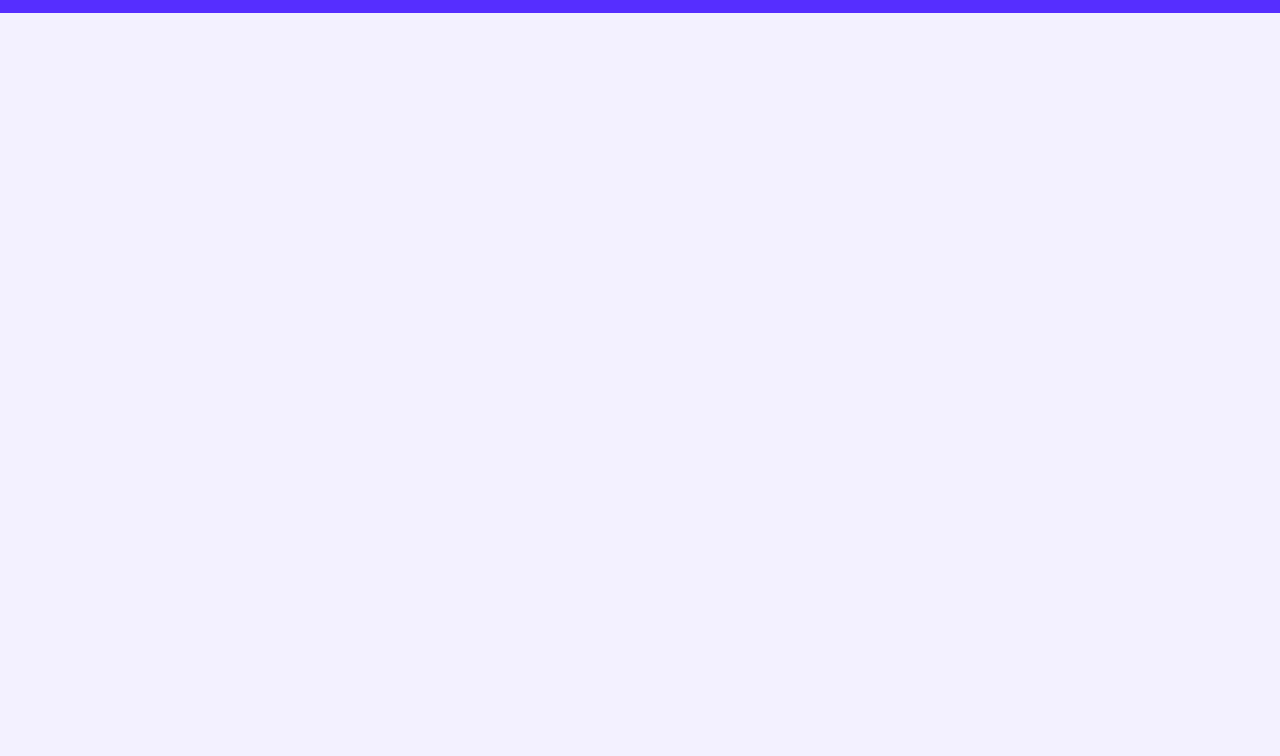
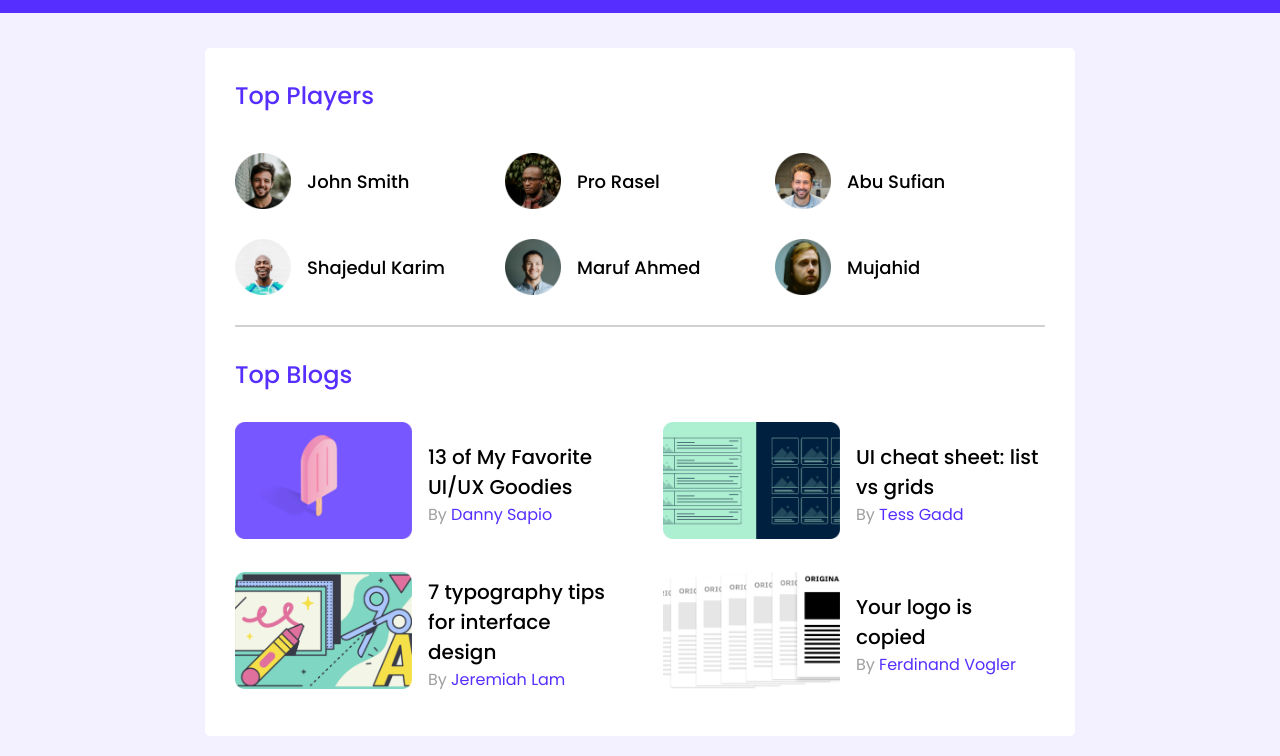
Before and after one commit to roufhasan/leader-board-css3, a plain HTML site: page index.html in a window 1280 px wide. Shown: the part 79-835 px from the top of the page. Before the commit the page ends 800 px from the top, so only its background shows below. Drawn offline with Linux system fonts and the light colour scheme.

Commit message:
Players & Blogs Added

```diff
--- a/index.html
+++ b/index.html
@@ -34,5 +34,87 @@
       <!-- Navbar End -->
     </header>
     <!-- Header End -->
+    <!-- Main Start -->
+    <main>
+      <!-- Players & Blogs Section Start -->
+      <section class="players-and-blogs section-center">
+        <!-- Top Players Section -->
+        <div class="top-players">
+          <h2 class="section-title">Top Players</h2>
+          <div class="players">
+            <div class="player">
+              <img src="./images/players/player-1.png" alt="" />
+              <h3 class="player-name">John Smith</h3>
+            </div>
+            <div class="player">
+              <img src="./images/players/player-2.png" alt="" />
+              <h3 class="player-name">Pro Rasel</h3>
+            </div>
+            <div class="player">
+              <img src="./images/players/player-3.png" alt="" />
+              <h3 class="player-name">Abu Sufian</h3>
+            </div>
+            <div class="player">
+              <img src="./images/players/player-4.png" alt="" />
+              <h3 class="player-name">Shajedul Karim</h3>
+            </div>
+            <div class="player">
+              <img src="./images/players/player-5.png" alt="" />
+              <h3 class="player-name">Maruf Ahmed</h3>
+            </div>
+            <div class="player">
+              <img src="./images/players/player-6.png" alt="" />
+              <h3 class="player-name">Mujahid</h3>
+            </div>
+          </div>
+        </div>
+        <hr />
+        <!-- Top Blogs Section -->
+        <div class="top-blogs">
+          <h2 class="section-title">Top Blogs</h2>
+          <div class="blogs">
+            <div class="blog">
+              <div class="blog-thumbnail">
+                <img src="./images/blogs/blog-1.png" alt="" />
+              </div>
+              <div class="blog-info">
+                <h3 class="blog-title">13 of My Favorite UI/UX Goodies</h3>
+                <p class="blog-author">By <a href="#">Danny Sapio</a></p>
+              </div>
+            </div>
+            <div class="blog">
+              <div class="blog-thumbnail">
+                <img src="./images/blogs/blog-2.png" alt="" />
+              </div>
+              <div class="blog-info">
+                <h3 class="blog-title">UI cheat sheet: list vs grids</h3>
+                <p class="blog-author">By <a href="#">Tess Gadd</a></p>
+              </div>
+            </div>
+            <div class="blog">
+              <div class="blog-thumbnail">
+                <img src="./images/blogs/blog-3.png" alt="" />
+              </div>
+              <div class="blog-info">
+                <h3 class="blog-title">
+                  7 typography tips for interface design
+                </h3>
+                <p class="blog-author">By <a href="#">Jeremiah Lam</a></p>
+              </div>
+            </div>
+            <div class="blog">
+              <div class="blog-thumbnail">
+                <img src="./images/blogs/blog-4.png" alt="" />
+              </div>
+              <div class="blog-info">
+                <h3 class="blog-title">Your logo is copied</h3>
+                <p class="blog-author">By <a href="#">Ferdinand Vogler</a></p>
+              </div>
+            </div>
+          </div>
+        </div>
+      </section>
+    </main>
+    <!-- Main End -->
   </body>
 </html>
--- a/styles/style.css
+++ b/styles/style.css
@@ -46,6 +46,10 @@ ul {
   margin: 0 auto;
 }
 
+.section-title {
+  font-weight: 500;
+  color: var(--clr-primary);
+}
 /*
 ====== Header ======
 */
@@ -96,3 +100,80 @@ ul li a {
   height: 51px;
   margin-left: 36px;
 }
+
+/*
+====== Player & Blogs ======
+*/
+
+/*
+====== Top Players ======
+*/
+.players-and-blogs {
+  margin-top: 35px;
+  margin-bottom: 20px;
+  padding: 30px 30px 40px 30px;
+  background: var(--clr-white);
+  border-radius: 5px;
+}
+.players {
+  margin-top: 40px;
+  display: grid;
+  grid-template-columns: repeat(3, 1fr);
+  row-gap: 30px;
+}
+
+.player {
+  display: flex;
+  gap: 16px;
+  align-items: center;
+}
+
+.player img {
+  width: 56px;
+  height: 56px;
+}
+
+.player .player-name {
+  font-size: 18px;
+  font-weight: 500;
+}
+
+hr {
+  border: 1px solid var(--clr-gray);
+  margin: 30px 0px;
+}
+
+/*
+====== Top Blogs ======
+*/
+.blogs {
+  display: grid;
+  grid-template-columns: repeat(2, 1fr);
+  row-gap: 26px;
+  column-gap: 46px;
+  margin-top: 30px;
+}
+
+.blog {
+  display: flex;
+  gap: 16px;
+  align-items: center;
+}
+
+.blog-thumbnail img {
+  width: 177px;
+  height: 117px;
+}
+
+.blog-info .blog-title {
+  font-weight: 500;
+  font-size: 20px;
+}
+
+.blog-info .blog-author {
+  color: #9f9f9f;
+}
+
+.blog-author a {
+  color: var(--clr-primary);
+}
```
